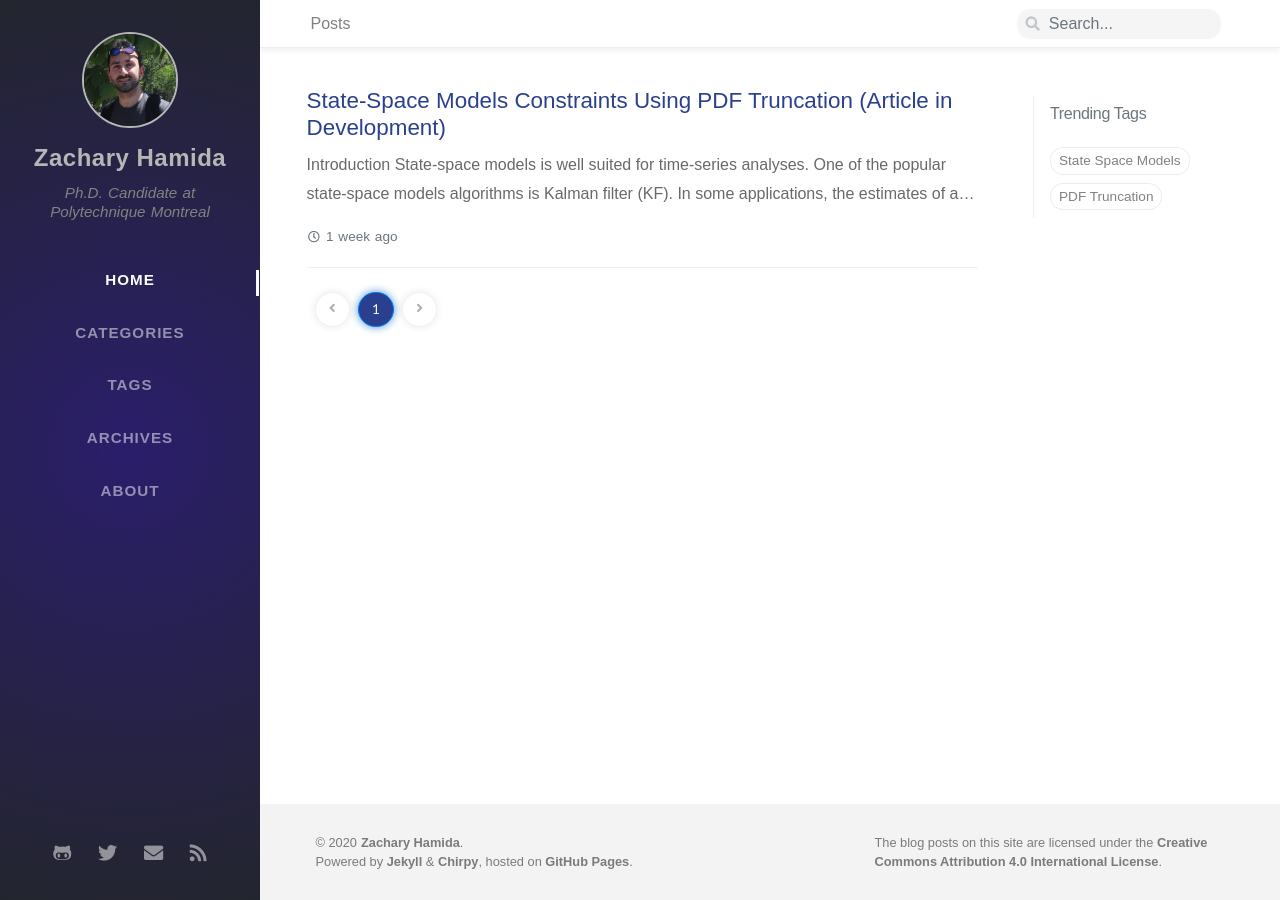
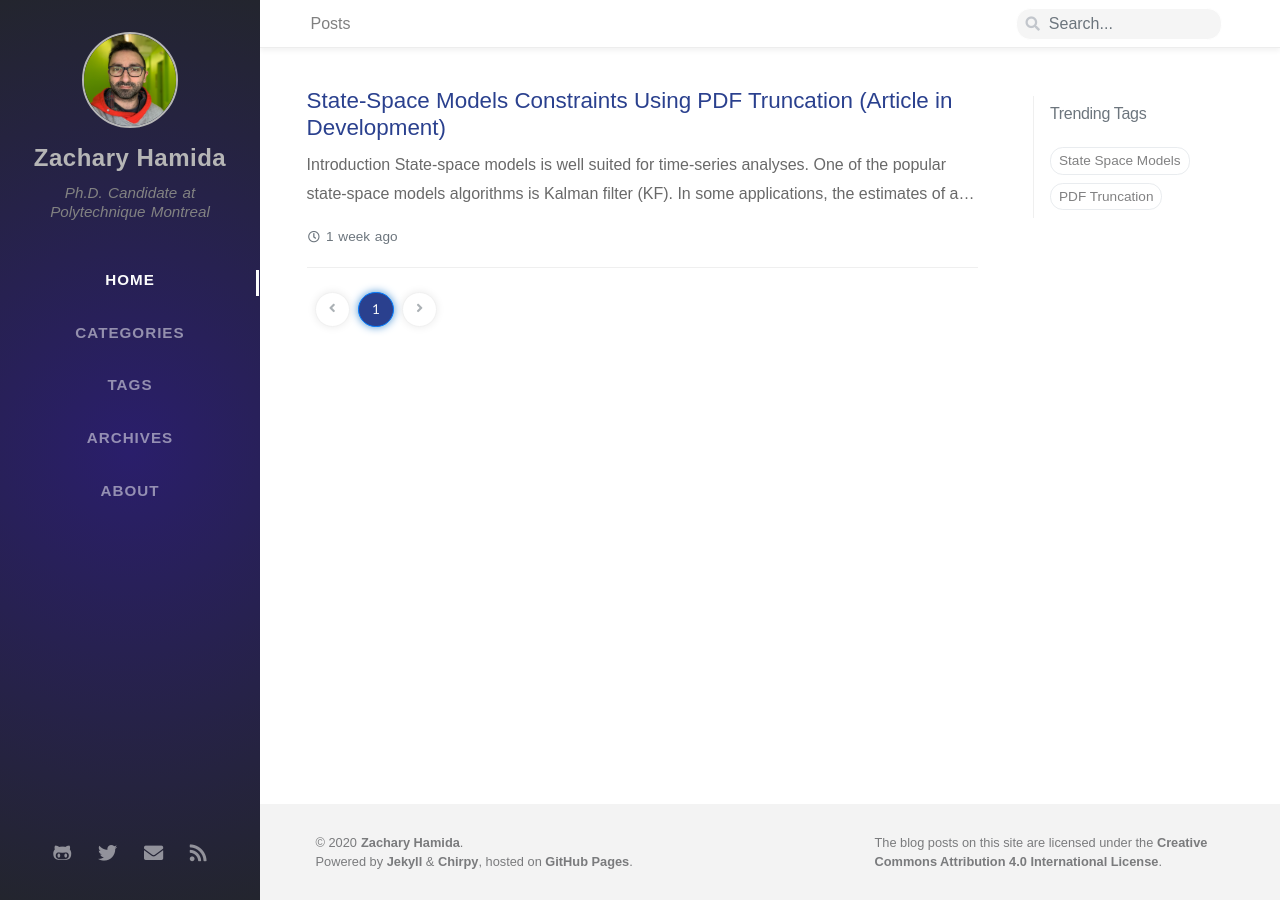
Before and after one commit to zachamida/zachhamida.github.io, a Jekyll site: the page built from index.html, in a window 1280 px wide. Built offline with Jekyll 4.4.1, drawn with Linux system fonts in a browser that asks for light colours; nearby versions of some CDN libraries; some web fonts are replaced; the list of posts is cut into pages by our own code.

Commit message:
change pp

```diff
--- a/_config.yml
+++ b/_config.yml
@@ -15,7 +15,7 @@
 
 author: Zachary Hamida                  # change to your full name
 
-avatar: /assets/img/sample/avatar.jpg   # Support network resources.
+avatar: /assets/img/sample/avatar.jpeg   # Support network resources.
 
 github:
   username: zachamida             # change to your github username
```
Also changed, not shown: assets/img/sample/avatar.jpeg (added).
